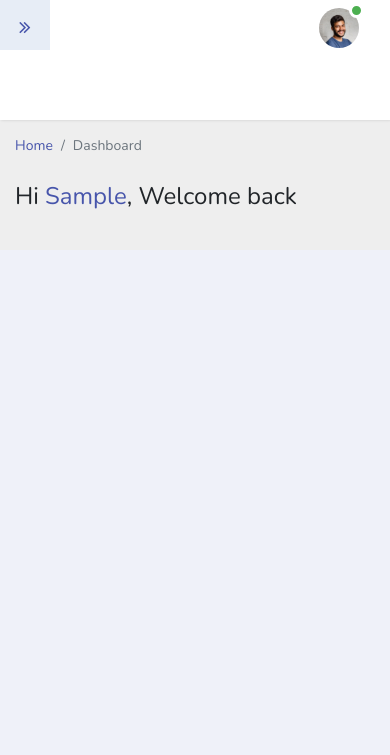
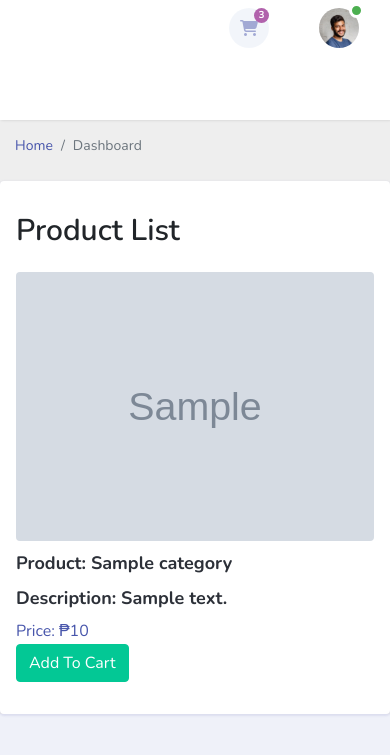
Before and after one commit to arias-clarq/Final_Project_v2, a PHP site: page /customer-dashboard/dashboard.php in a window 390 px wide. Shown: the top 755 px of the page. Run offline with PHP 8.4, Linux system fonts and the light colour scheme; the visitor is signed in with stand-in values (Sample User, id 1); tables that the repository leaves empty or names only in its code hold one stand-in row (values such as "Sample post"); grey boxes marked "Sample" are stand-in pictures; some libraries are stand-ins or nearby versions.

Commit message:
show products in customer

```diff
--- a/customer-dashboard/customer-template/customer-header.php
+++ b/customer-dashboard/customer-template/customer-header.php
@@ -29,6 +29,9 @@ if(!$_SESSION['login_session']){
   <script src="https://cdn.datatables.net/2.0.5/js/dataTables.js"></script>
   <script src="https://cdn.datatables.net/2.0.5/js/dataTables.bootstrap5.js"></script>
   <link href="https://cdn.datatables.net/2.0.5/css/dataTables.bootstrap5.css" rel="stylesheet">
+
+  <link rel="stylesheet" href="https://cdnjs.cloudflare.com/ajax/libs/font-awesome/6.5.2/css/all.min.css">
+  <link rel="stylesheet" href="https://cdnjs.cloudflare.com/ajax/libs/font-awesome/6.5.2/css/fontawesome.min.css">
 </head>
 
 <body class="sidebar-menu-collapsed">
--- a/customer-dashboard/customer-template/customer-sidebar.php
+++ b/customer-dashboard/customer-template/customer-sidebar.php
@@ -26,17 +26,8 @@
     <ul class="nav nav-pills nav-stacked custom-nav">
       <li class="active"><a href="dashboard.php "><i class="fa fa-tachometer"></i><span> Dashboard</span></a>
       </li>
-      <li><a href="pricing.html"><i class="fa fa-table"></i> <span>Pricing tables</span></a></li>
-      <li><a href="blocks.html"><i class="fa fa-th"></i> <span>Content blocks</span></a></li>
-      <li><a href="forms.html"><i class="fa fa-file-text"></i> <span>Forms</span></a></li>
     </ul>
     <!-- //sidebar nav end -->
-    <!-- toggle button start -->
-    <a class="toggle-btn">
-      <i class="fa fa-angle-double-left menu-collapsed__left"><span>Collapse Sidebar</span></i>
-      <i class="fa fa-angle-double-right menu-collapsed__right"></i>
-    </a>
-    <!-- //toggle button end -->
   </div>
 </div>
 <!-- //sidebar menu end -->
--- a/customer-dashboard/customer-template/customer-topbar.php
+++ b/customer-dashboard/customer-template/customer-topbar.php
@@ -5,6 +5,14 @@
   <div class="menu-right">
     <div class="navbar user-panel-top">
       <div class="user-dropdown-details d-flex">
+        <div class="profile_details_left">
+          <ul class="nofitications-dropdown">
+            <li class="dropdown">
+              <a href="order.php" class="dropdown-toggle" data-toggle="dropdown" aria-expanded="false"><i
+                  class="fa-solid fa-cart-shopping"></i><span class="badge blue">3</span></a>
+            </li>
+          </ul>
+        </div>
         <div class="profile_details">
           <ul>
             <li class="dropdown profile_details_drop">
@@ -32,14 +40,14 @@
                     $user_row = $user_res->fetch_assoc();
                   }
                   ?>
-                  <h5 class="user-name text-capitalize"><?=$user_row['firstname'] .' '.$user_row['lastname']?></h5>
+                  <h5 class="user-name text-capitalize"><?= $user_row['firstname'] . ' ' . $user_row['lastname'] ?></h5>
                   <span class="status ml-2 text-capitalize"><?= $user_row['login_role'] ?></span>
                 </li>
                 <?php
                 if ($_SESSION['login_role'] != 1) {
                   ?>
                   <li> <a href="../forms/edit-forms/customer.php"><i class="lnr lnr-user"></i>My Profile</a> </li>
-                <?php
+                  <?php
                 }
                 ?>
                 <li class="logout"> <a href="../index.php"><i class="fa fa-power-off"></i> Logout</a> </li>
--- a/customer-dashboard/dashboard.php
+++ b/customer-dashboard/dashboard.php
@@ -14,9 +14,6 @@ include 'customer-template/customer-header.php'; ?>
                 <li class="breadcrumb-item active" aria-current="page"><?= $_SESSION['title'] ?></li>
             </ol>
         </nav>
-        <div class="welcome-msg pt-3 pb-4">
-            <h1>Hi <span class="text-primary text-capitalize"><?= $user_row['firstname'] ?></span>, Welcome back</h1>
-        </div>
 
         <!-- action msg here -->
         <?php
@@ -41,6 +38,40 @@ include 'customer-template/customer-header.php'; ?>
 
     </div>
 
+    <!-- content block style 4 -->
+    <div class="card card_border p-lg-5 p-3 mb-4">
+        <div class="card-body py-3 p-0">
+            <h3 class="block__title mb-lg-4">Product List</h3>
+            <div class="row">
+                <?php
+                $sql = "SELECT * FROM `tbl_product`
+                        INNER JOIN tbl_supplier ON tbl_supplier.supplier_id = tbl_product.supplier_id
+                        INNER JOIN tbl_category ON tbl_category.category_id = tbl_product.category_id";
+                $result = $conn->query($sql);
+                while ($row = $result->fetch_assoc()) {
+                    ?>
+                    <div class="col-md-4 column mt-md-3 mt-3">
+                        <form action="" method="post">
+                            <a href="#img1"><img class="img-fluid rounded"
+                                    src="../assets/images/<?= ($row['image'] != null) ? $row['image'] : "template.png" ?>"
+                                    alt=""></a>
+                            <a href="#para1">
+                                <p class="grid-para">Product:   <?= $row['product_name'] ?></p>
+                                <p class="grid-para">Description: <?= $row['description'] ?></p>
+                            </a>
+                            <a href="#caption1">
+                                <p class="paragraph text-primary">Price: ₱<?= $row['price'] ?></p>
+                            </a>
+                            <input type="hidden" name="id" value="<?= $row['product_id'] ?>">
+                            <button type="submit" class="btn btn-success">Add To Cart</button>
+                        </form>
+                    </div>
+                <?php } ?>
+            </div>
+        </div>
+    </div>
+    <!-- //content block style 4 -->
+
     <!-- //content -->
 </div>
 <!-- main content end-->
```
Also changed, not shown: dashboard/category.php (+11 -6 lines), dashboard/dashboard-content/admin.php (+24 -9 lines), dashboard/product.php (+15 -6 lines), dashboard/supplier.php (+11 -5 lines), customer-dashboard/order.php (added), customer-dashboard/product-list.php (added).
